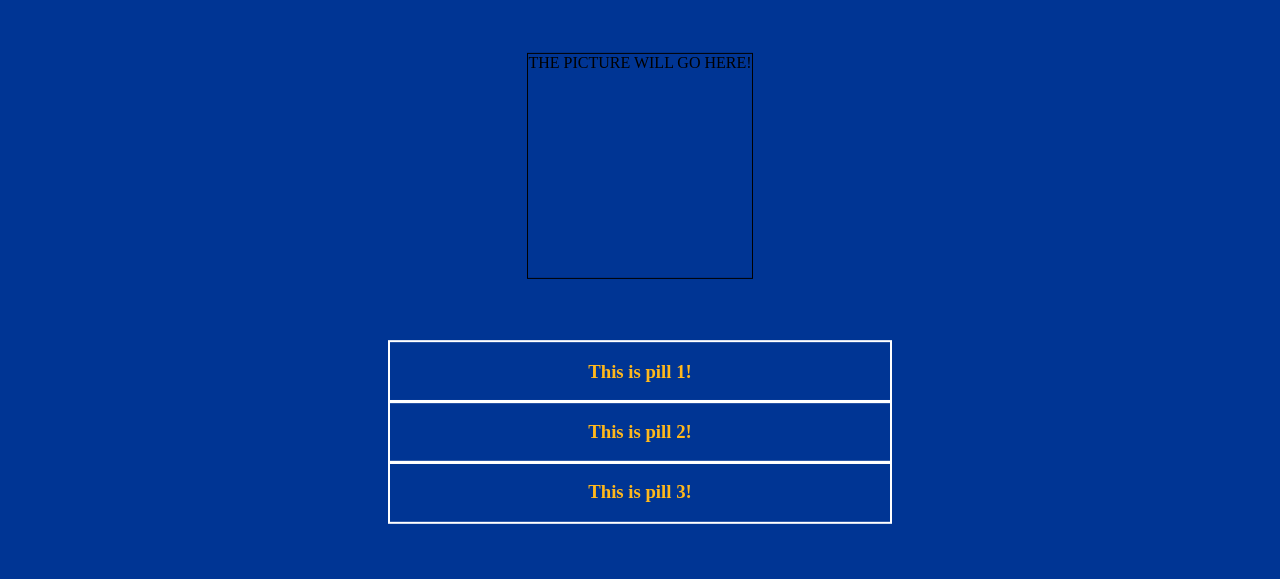
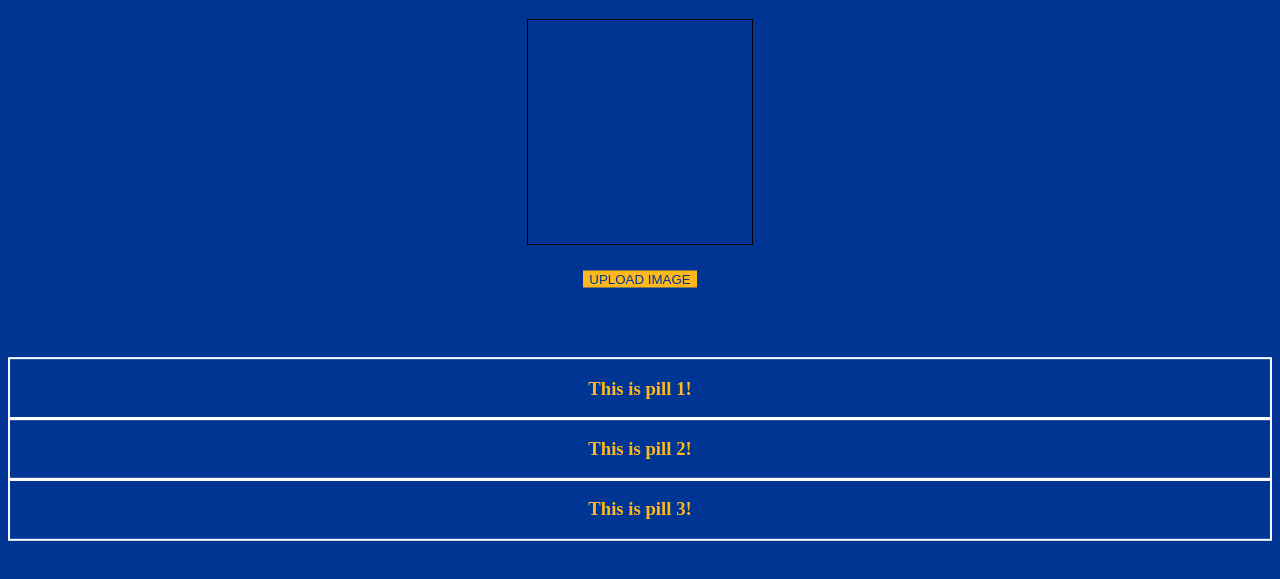
Before and after one commit to tbeidlershenk/pitt-challenge, a plain HTML site: page index.html in a window 1280 px wide. Shown: the part 65-644 px from the top of the page. Drawn offline with Linux system fonts and the light colour scheme.

Commit message:
Add files via upload

```diff
--- a/index.html
+++ b/index.html
@@ -11,9 +11,10 @@
 
     <h1 id="Title"> Pill Identifier </h1>
 
-    <div id="picture">
-        THE PICTURE WILL GO HERE!
-    </div>
+    <div id="picture"></div>
+
+    <input id='fileid' type='file' hidden/>
+    <input id='image' type='button' value='UPLOAD IMAGE'/>
 
 
     <div class="pill1">
--- a/scripts.js
+++ b/scripts.js
@@ -1,11 +1,17 @@
-/*let request = new XMLHttpRequest();
-request.open("GET", "https://medlineplus.gov/druginformation.html");
-request.send();
-request.onload = () => {
-    console.log(request);
-    if (request.status === 200){
-        console.log(JSON.parse(request.response));
-    } else {
-        console.log(`error ${request.status} ${request.statusText}`)
-    }
-}*/
+document.getElementById('image').addEventListener('click', openDialog);
+
+function openDialog() {
+  document.getElementById('fileid').click();
+}
+
+const image_input = document.querySelector("#fileid");
+
+image_input.addEventListener("change", function() {
+        const reader = new FileReader();
+        reader.addEventListener("load", () => {
+        const uploaded_image = reader.result;
+        document.querySelector("#picture").style.backgroundImage = `url(${uploaded_image})`;
+        image.src = readerEvent.target.result;
+    });
+    reader.readAsDataURL(this.files[0]);
+  });
--- a/style.css
+++ b/style.css
@@ -13,12 +13,15 @@ body {
     height: 224px;
     border: 1px solid black;
     text-align: center;
-    transform:translate(0%,15%);
+    transform:translate(0%,0%);
     margin: 0 auto;
+    background-size: cover;
+    background-repeat: no-repeat;
+    background-position: 50% 50%;
 }
 
 .pill1 {
-    width: 500px;
+
     border: 2px solid white;
     color: rgba(255, 184, 28, 1);
     text-align: center;
@@ -27,7 +30,7 @@ body {
 }
 
 .pill2 {
-    width: 500px;
+
     border: 2px solid white;
     color: rgba(255, 184, 28, 1);
     text-align: center;
@@ -36,11 +39,19 @@ body {
 }
 
 .pill3 {
-    width: 500px;
     border: 2px solid white;
     color: rgba(255, 184, 28, 1);
     text-align: center;
     transform:translate(0%,140%);
     margin: 0 auto;
+}
 
+#image {
+    border:1px white;
+    color: rgba(0, 53, 148, 1);
+    background-color: rgba(255, 184, 28, 1);
+    text-align: center;
+    display: flex;
+    transform:translate(0%, 150%);
+    margin: 0 auto;
 }
```
